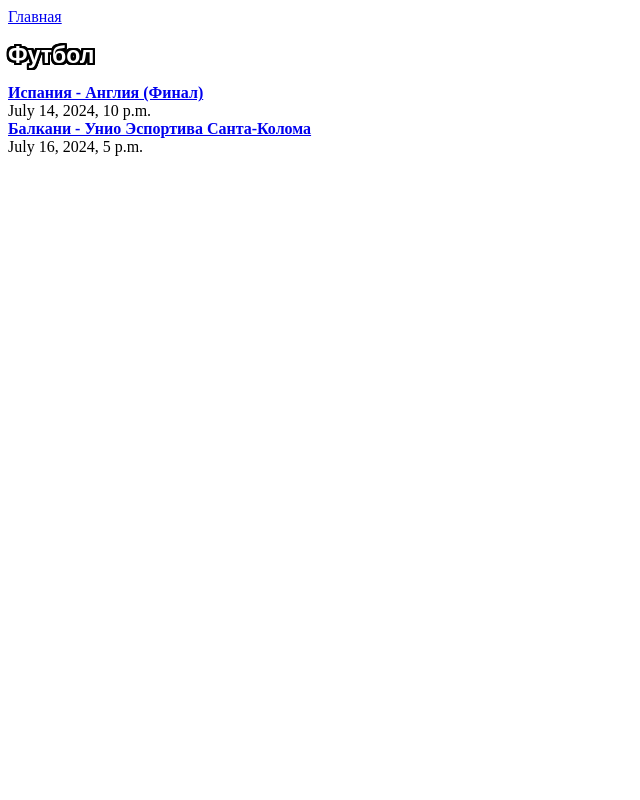
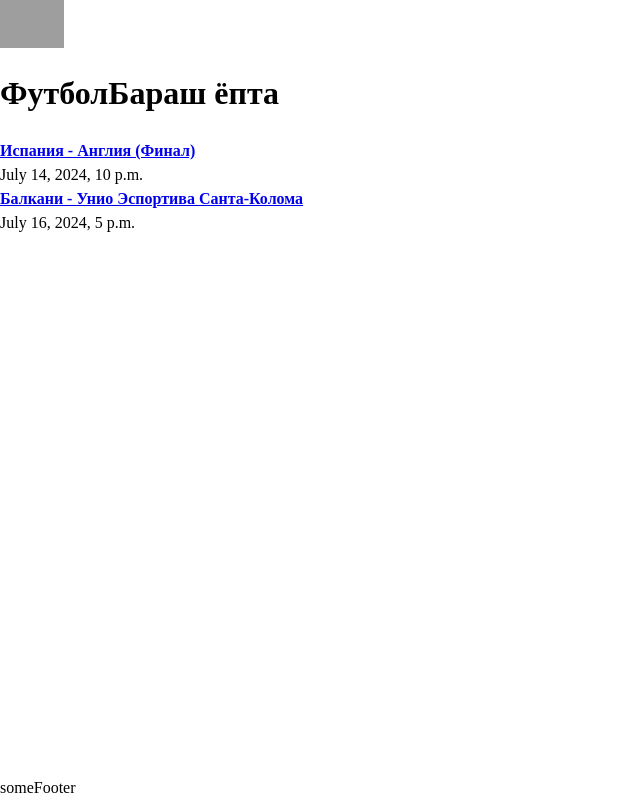
Before and after one commit to Chukseev/translation, a Django app: page /topic/1/ in a window 1280 px wide. Shown: the whole page, without its empty margins (0-640 px from the left). Run offline with Django 5.2, Linux system fonts and the light colour scheme; data comes from the database, SQL or seed files in the repository; grey boxes are pictures that could not be loaded.

Commit message:
- created new header markup

```diff
--- a/translations/translation_app/static/translation_app/css/styles.css
+++ b/translations/translation_app/static/translation_app/css/styles.css
@@ -1,31 +1,160 @@
-h1{
-	font-family: Arial;
-	font-size: 23px;
-	font-weight: bold;
-	color: #FFFFFF;
-	text-shadow:
-		-0   -2px 0   #000000,
-		 0   -2px 0   #000000,
-		-0    2px 0   #000000,
-		 0    2px 0   #000000,
-		-2px -0   0   #000000,
-		 2px -0   0   #000000,
-		-2px  0   0   #000000,
-		 2px  0   0   #000000,
-		-1px -2px 0   #000000,
-		 1px -2px 0   #000000,
-		-1px  2px 0   #000000,
-		 1px  2px 0   #000000,
-		-2px -1px 0   #000000,
-		 2px -1px 0   #000000,
-		-2px  1px 0   #000000,
-		 2px  1px 0   #000000,
-		-2px -2px 0   #000000,
-		 2px -2px 0   #000000,
-		-2px  2px 0   #000000,
-		 2px  2px 0   #000000,
-		-2px -2px 0   #000000,
-		 2px -2px 0   #000000,
-		-2px  2px 0   #000000,
-		 2px  2px 0   #000000;
+/**
+  Нормализация блочной модели
+ */
+*,
+*::before,
+*::after {
+    box-sizing: border-box;
 }
+
+/**
+  Убираем внутренние отступы слева тегам списков,
+  у которых есть атрибут class
+ */
+:where(ul, ol):where([class]) {
+    padding-left: 0;
+}
+
+/**
+  Убираем внешние отступы body и двум другим тегам,
+  у которых есть атрибут class
+ */
+body,
+:where(blockquote, figure):where([class]) {
+    margin: 0;
+}
+
+/**
+  Убираем внешние отступы вертикали нужным тегам,
+  у которых есть атрибут class
+ */
+:where(
+   h1,
+   h2,
+   h3,
+   h4,
+   h5,
+   h6,
+   p,
+   ul,
+   ol,
+   dl
+ ):where([class]) {
+    margin-block: 0;
+}
+
+:where(dd[class]) {
+    margin-left: 0;
+}
+
+:where(fieldset[class]) {
+    margin-left: 0;
+    padding: 0;
+    border: none;
+}
+
+/**
+  Убираем стандартный маркер маркированному списку,
+  у которого есть атрибут class
+ */
+:where(ul[class]) {
+    list-style: none;
+}
+
+/**
+  Обнуляем вертикальные внешние отступы параграфа,
+  объявляем локальную переменную для внешнего отступа вниз,
+  чтобы избежать взаимодействие с более сложным селектором
+ */
+p {
+    --paragraphMarginBottom: 24px;
+
+    margin-block: 0;
+}
+
+/**
+  Внешний отступ вниз для параграфа без атрибута class,
+  который расположен не последним среди своих соседних элементов
+ */
+p:where(:not([class]):not(:last-child)) {
+    margin-bottom: var(--paragraphMarginBottom);
+}
+
+
+/**
+  Упрощаем работу с изображениями
+ */
+img {
+    display: block;
+    max-width: 100%;
+}
+
+/**
+  Наследуем свойства шрифт для полей ввода
+ */
+input,
+textarea,
+select,
+button {
+    font: inherit;
+}
+
+html {
+    /**
+      Пригодится в большинстве ситуаций
+      (когда, например, нужно будет "прижать" футер к низу сайта)
+     */
+    height: 100%;
+    /**
+      Плавный скролл
+     */
+    scroll-behavior: smooth;
+}
+
+body {
+    /**
+      Пригодится в большинстве ситуаций
+      (когда, например, нужно будет "прижать" футер к низу сайта)
+     */
+    min-height: 100%;
+    /**
+      Унифицированный интерлиньяж
+     */
+    line-height: 1.5;
+}
+
+/**
+  Приводим к единому цвету svg-элементы
+ */
+svg *[fill] { fill: currentColor }
+svg *[stroke] { stroke: currentColor }
+
+/**
+  Чиним баг задержки смены цвета при взаимодействии с svg-элементами
+ */
+svg * {
+    transition-property: fill, stroke;
+}
+
+/**
+  Удаляем все анимации и переходы для людей,
+  которые предпочитают их не использовать
+ */
+@media (prefers-reduced-motion: reduce) {
+    * {
+        animation-duration: 0.01ms !important;
+        animation-iteration-count: 1 !important;
+        transition-duration: 0.01ms !important;
+        scroll-behavior: auto !important;
+    }
+}
+
+body {
+    width: 100%;
+    display: flex;
+    flex-direction: column;
+}
+
+.content {
+    flex-grow: 1;
+}
--- a/translations/translation_app/templates/translation_app/base.html
+++ b/translations/translation_app/templates/translation_app/base.html
@@ -1,9 +1,41 @@
-{% load static %}
+<!doctype html>
+<html lang="en">
 <head>
+    <meta charset="UTF-8">
+    <meta name="viewport"
+          content="width=device-width, user-scalable=no, initial-scale=1.0, maximum-scale=1.0, minimum-scale=1.0">
+    <meta http-equiv="X-UA-Compatible" content="ie=edge">
+    <title>{% block title %}mySite{% endblock %}</title>
+    {% load static %}
     <link type="text/css" href="{% static 'translation_app/css/styles.css' %}" rel="stylesheet" />
 </head>
-<p>
-    <a href="{% url 'translation_app:index' %}">Главная</a>
-</p>
-
-{% block content %}{% endblock content %}
+<body>
+    <header>
+        <a href="/" class="header__logo">
+            <img
+                src="https://i.pinimg.com/originals/bc/d4/c7/bcd4c7a982569c67388fbcc99f193bcf.png"
+                alt=""
+                class="header__logo-image"
+                width="64"
+            >
+        </a>
+<!--        <a class="header__to-main-link" href="{% url 'translation_app:index' %}">Главная</a>-->
+        <nav class="header__menu">
+            <ul class="header__menu-list">
+                {% for topic in topics %}
+                <li class="header__menu-item">
+                    <a class="header__menu-link" href="{% url 'translation_app:topic' topic.id %}">{{ topic }}</a>
+                </li>
+                {% endfor %}
+            </ul>
+        </nav>
+    </header>
+    <main class="content">
+        {% block content %}
+        {% endblock content %}
+    </main>
+    <footer>
+        someFooter
+    </footer>
+</body>
+</html>
--- a/translations/translation_app/templates/translation_app/entry_in_topic.html
+++ b/translations/translation_app/templates/translation_app/entry_in_topic.html
@@ -1,7 +1,7 @@
 {% extends "translation_app/base.html" %}
 
 {% block content %}
-<h1>{{ topic }}</h1>
+<h1>{{ topic }}Бараш ёпта</h1>
 {% for entry in entries_in_topic %}
     <div> <div><a href="{% url 'translation_app:entry' entry.id %}"><b>{{ entry }}</b></a></div>  <div>{{ entry.date_translation }}</div> </div>
 {% endfor %}
--- a/translations/translation_app/templates/translation_app/index.html
+++ b/translations/translation_app/templates/translation_app/index.html
@@ -4,9 +4,4 @@
 {% for entry in entries %}
     <div> <div><a href="{% url 'translation_app:entry' entry.id %}"><b>{{ entry }}</b></a></div>  <div>{{ entry.date_translation }}</div> </div>
 {% endfor %}
-
-{% for topic in topics %}
-    <div><a href="{% url 'translation_app:topic' topic.id %}"><b>{{ topic }}</b></a></div>
-{% endfor %}
-
 {% endblock content %}
```
Also changed, not shown: translations/translation_app/templates/translation_app/entry.html (+6 -3 lines).
